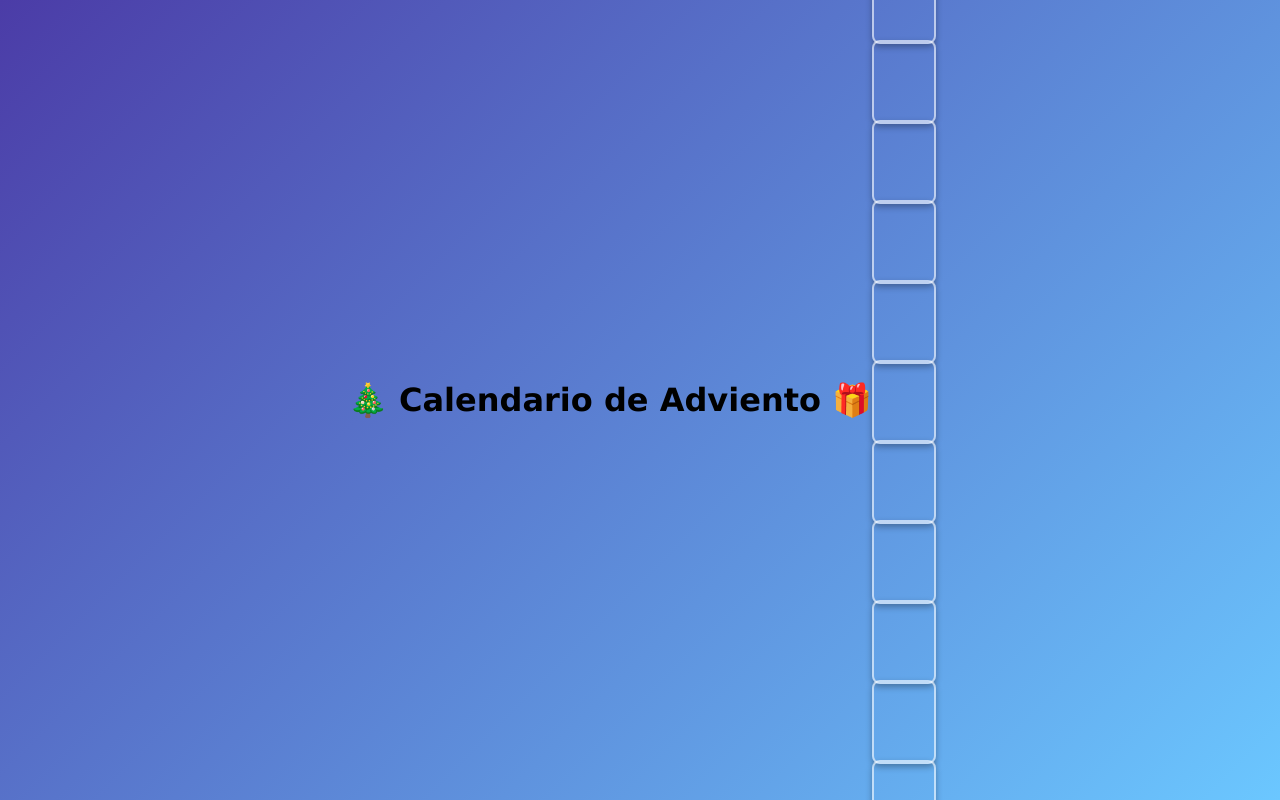
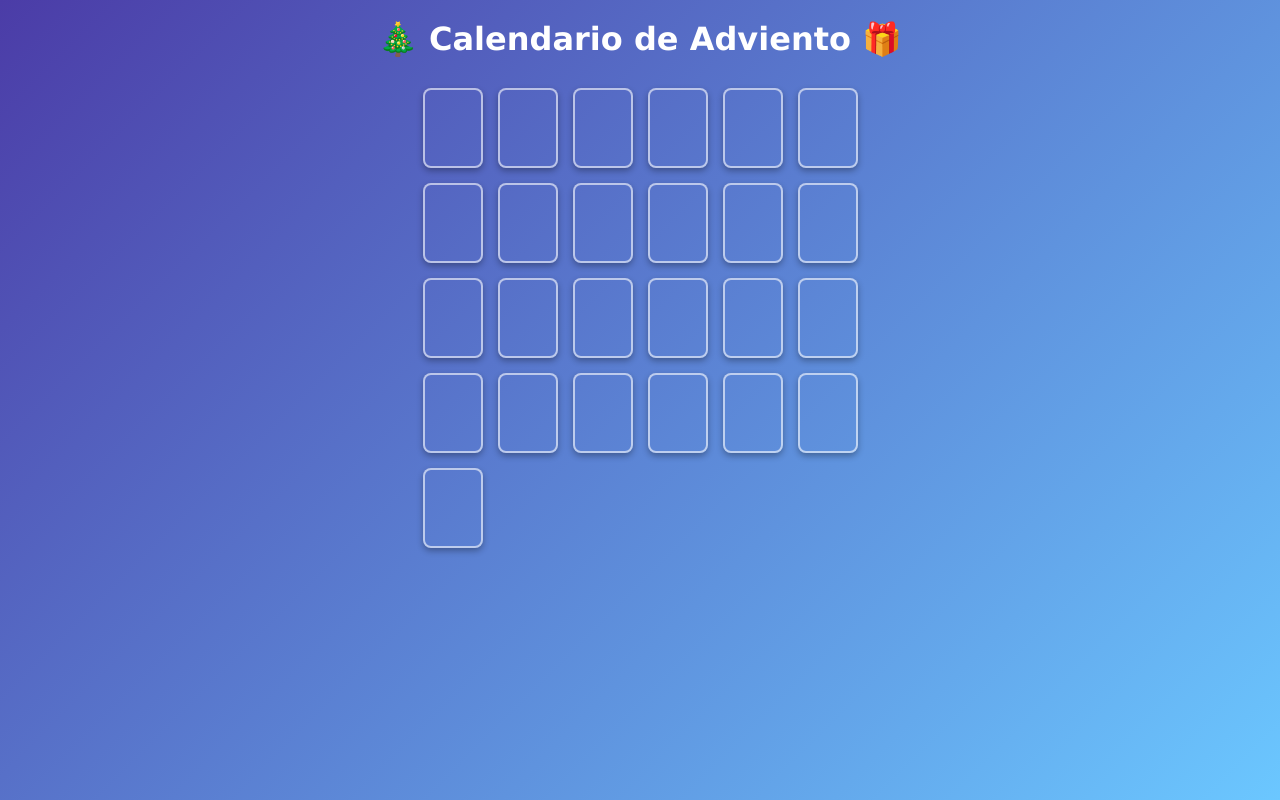
Before and after one commit to Lacrites/calendar-v2, a plain HTML site: page index.html in a window 1280 px wide. Shown: the top 800 px of the page. Drawn offline with Linux system fonts and the light colour scheme.

Commit message:
Update style.css

```diff
--- a/style.css
+++ b/style.css
@@ -6,24 +6,35 @@ body {
   background: linear-gradient(135deg, #4b3ca7, #6bc7ff);
   background-attachment: fixed;
   display: flex;
-  justify-content: center;
+  flex-direction: column;
   align-items: center;
-  height: 100vh;
+  min-height: 100vh;
+}
+
+/* --- Título --- */
+.title {
+  color: white;
+  font-size: 32px;
+  margin-top: 20px;
+  margin-bottom: 10px;
 }
 
 /* --- Contenedor de cartas --- */
-.card-grid {
+/* 🔥 antes usabas .card-grid pero en el HTML es #grid */
+#grid {
   display: grid;
   grid-template-columns: repeat(auto-fill, 60px);
   gap: 15px;
+  justify-content: center;
   padding: 20px;
+  max-width: 500px;
 }
 
 /* --- Carta base --- */
 .card {
   width: 60px;
   height: 80px;
-  perspective: 900px;
+  perspective: 600px; /* más suave, menos desplazamiento */
   cursor: pointer;
 }
 
@@ -34,6 +45,8 @@ body {
   position: relative;
   transition: transform 0.55s ease;
   transform-style: preserve-3d;
+  transform-origin: center; /* ⭐ evita que "se mueva" al girar */
+  box-sizing: border-box;
 }
 
 /* --- Cuando está dada vuelta --- */
@@ -41,7 +54,7 @@ body {
   transform: rotateY(180deg);
 }
 
-/* --- Cara delantera --- */
+/* --- Cara delantera y trasera --- */
 .card-front,
 .card-back {
   width: 100%;
@@ -49,22 +62,25 @@ body {
   border-radius: 8px;
   position: absolute;
   backface-visibility: hidden;
+  box-sizing: border-box; /* ⭐ evita desplazamientos */
+
   display: flex;
   align-items: center;
   justify-content: center;
+
   font-size: 18px;
   font-weight: bold;
 }
 
-/* --- Frente: estilo más "lindo" navideño violeta/celeste/azul --- */
+/* --- Frente (imagen del día) --- */
 .card-front {
-  background: linear-gradient(160deg, #5a47d5, #7ad3ff);
-  color: white;
+  background-size: cover;
+  background-position: center;
   border: 2px solid rgba(255, 255, 255, 0.6);
   box-shadow: 0 3px 6px rgba(0,0,0,0.3);
 }
 
-/* --- Dorso: solo el número centrado --- */
+/* --- Dorso con número --- */
 .card-back {
   transform: rotateY(180deg);
   background: #fafaff;
@@ -73,3 +89,10 @@ body {
   border: 2px solid #3c2c88;
   box-shadow: 0 3px 6px rgba(0,0,0,0.25);
 }
+
+/* --- Cartas bloqueadas (futuras) --- */
+.locked {
+  opacity: 0.45;
+  filter: grayscale(60%);
+  pointer-events: none;
+}
```
